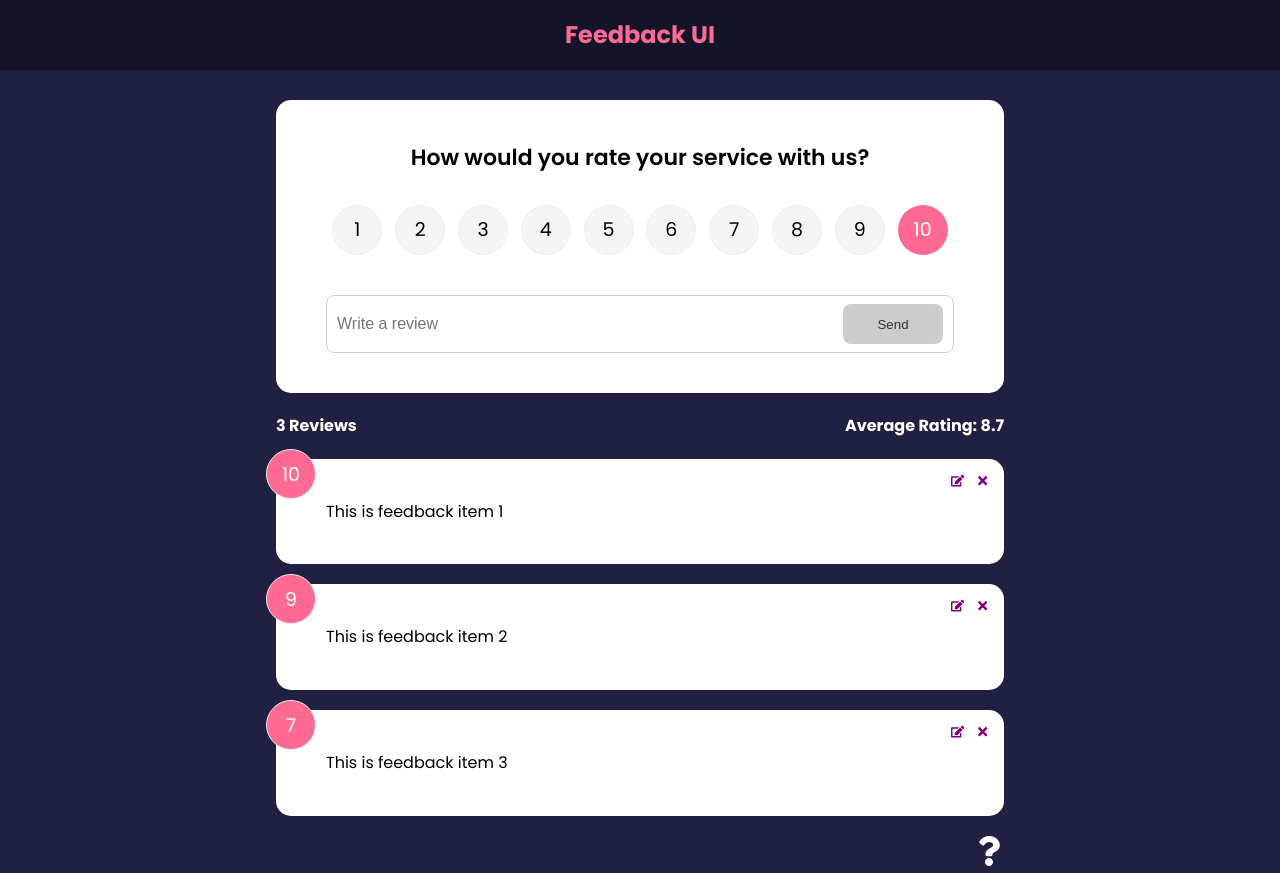
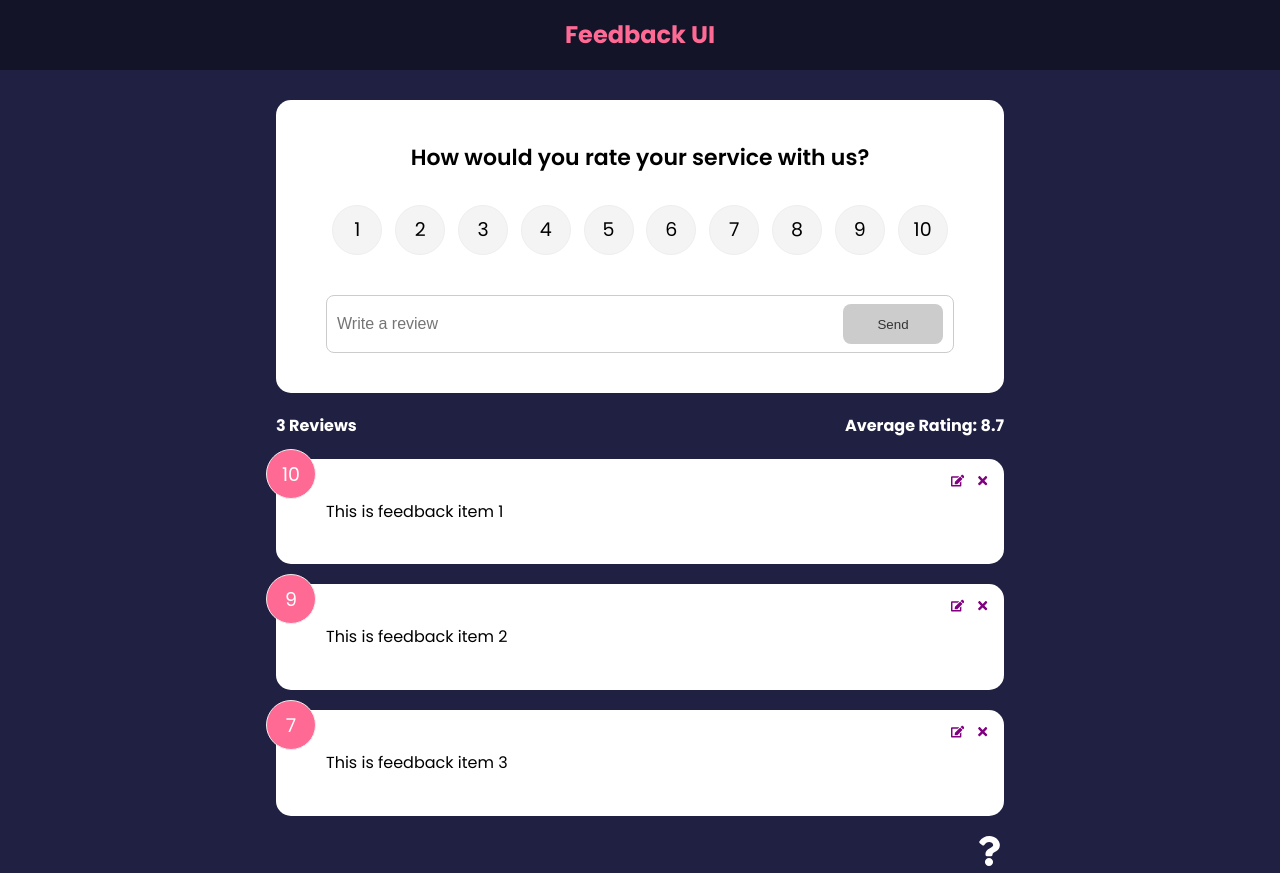
Before and after one commit to ZlataEkert/feedback_app, a React (Create React App) app: page / in a window 1280 px wide. Built offline with nearby package versions, Linux system fonts and the light colour scheme.

Commit message:
display edit data in form

```diff
--- a/src/components/FeedbackForm.jsx
+++ b/src/components/FeedbackForm.jsx
@@ -1,4 +1,4 @@
-import { useState, useContext } from 'react'
+import { useState, useContext, useEffect } from 'react'
 import RatingSelect from './RatingSelect'
 import Card from './shared/Card'
 import Button from './shared/Button'
@@ -10,7 +10,15 @@ function FeedbackForm() {
   const [btnDisabled, setBtnDisabled] = useState(true)
   const [message, setMessage] = useState('')
 
-  const {addFeedback} = useContext(FeedbackContext)
+  const {addFeedback, feedbackEdit} = useContext(FeedbackContext)
+
+  useEffect(() => {
+    if (feedbackEdit.edit === true) {
+      setBtnDisabled(false)
+      setText(feedbackEdit.item.text)
+      setRating(feedbackEdit.item.rating)
+    }
+  }, [feedbackEdit])
 
   const handleTextChange = (e) => {
     if(text === '') {
--- a/src/components/RatingSelect.jsx
+++ b/src/components/RatingSelect.jsx
@@ -1,7 +1,14 @@
-import { useState } from 'react'
+import { useState, useContext, useEffect } from 'react'
+import FeedbackContext from '../context/FeedbackContext'
 
 function RatingSelect({select}) {
   const [selected, setSelected] = useState(10)
+
+  const { feedbackEdit } = useContext(FeedbackContext)
+
+  useEffect(() => {
+    setSelected(feedbackEdit.item.rating)
+  }, [feedbackEdit])
 
   const handleChange = (e) => {
     setSelected(+e.currentTarget.value)
--- a/src/context/FeedbackContext.js
+++ b/src/context/FeedbackContext.js
@@ -53,6 +53,7 @@ export const FeedbackProvider = ({children}) => {
     deleteFeedback,
     addFeedback,
     editFeedback,
+    feedbackEdit
   }}>
     {children}
   </FeedbackContext.Provider>
```
